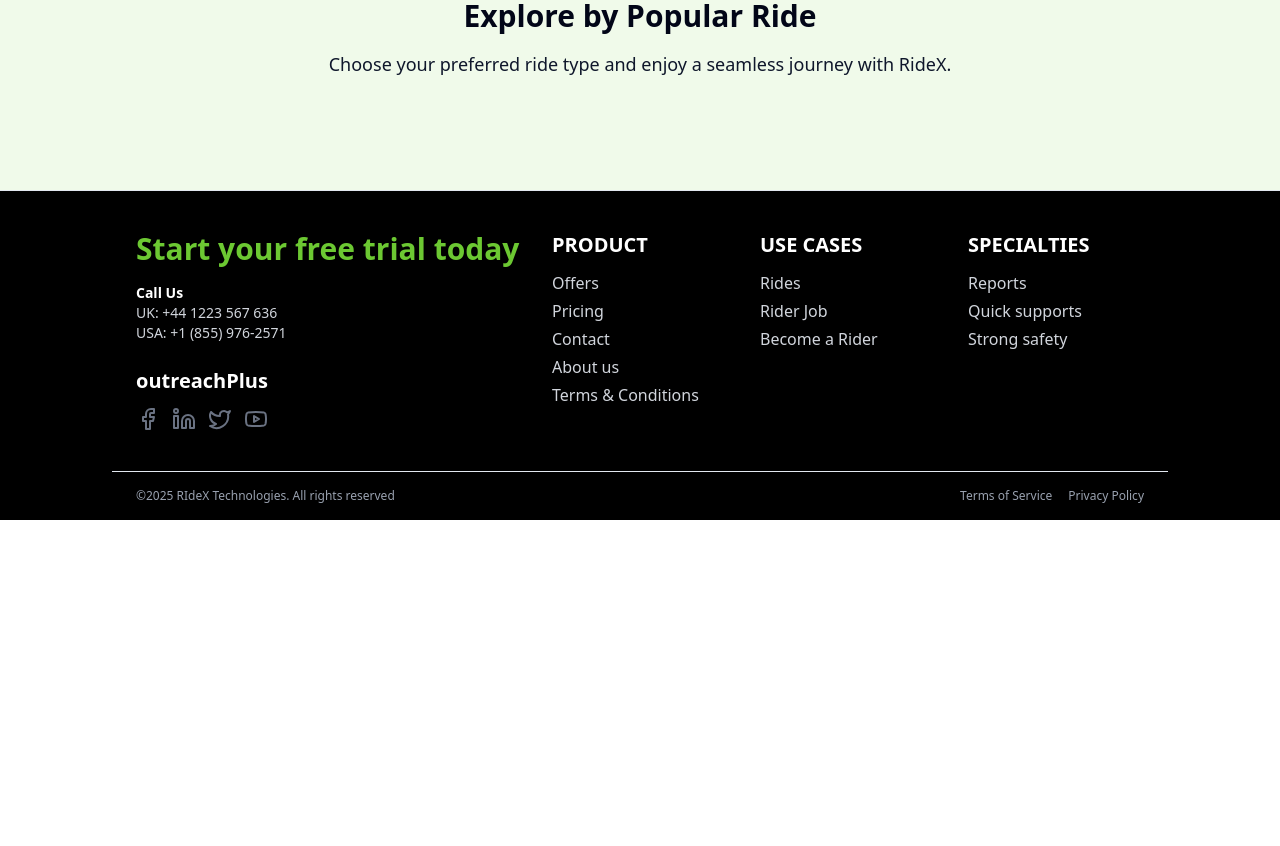
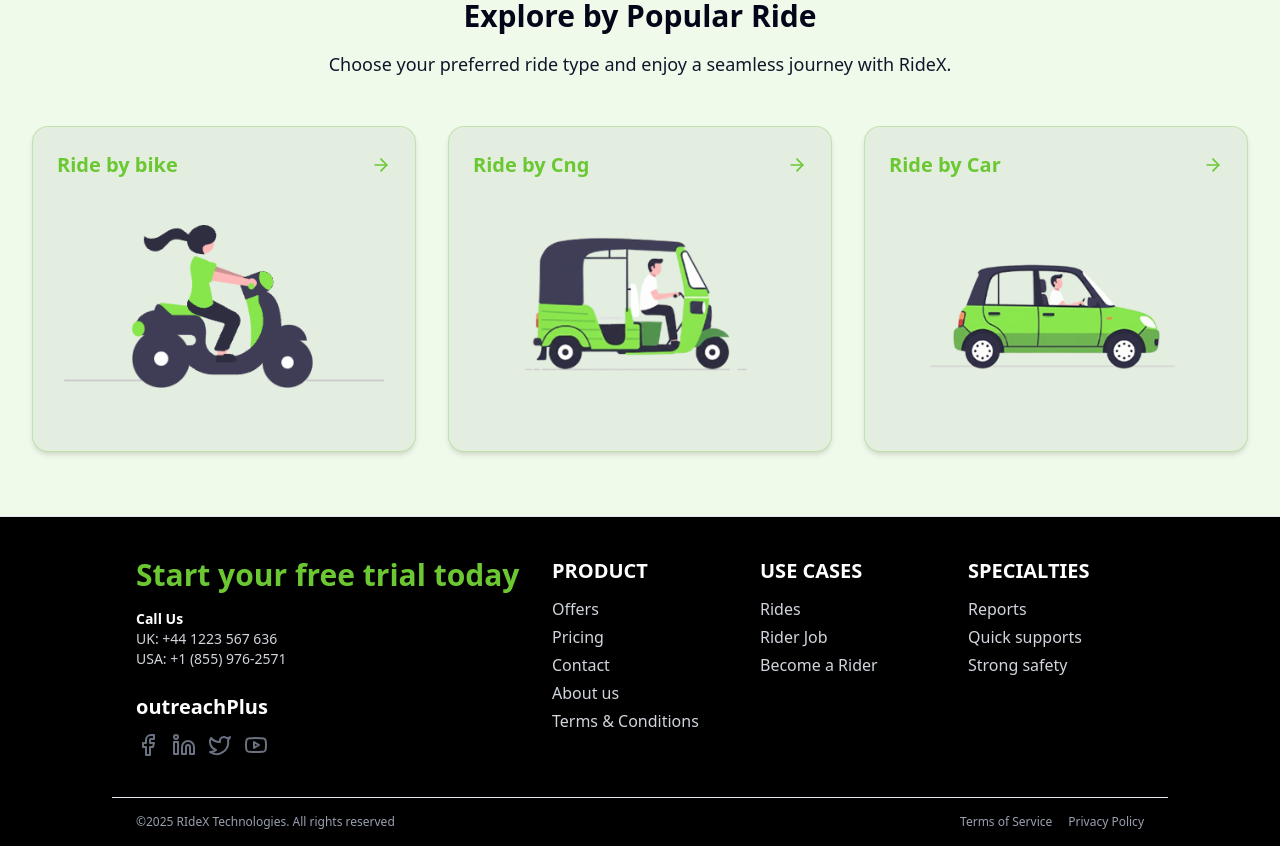
Before and after one commit to rubel6610/RideX-Frontend, a Next.js app: page / in a window 1280 px wide. Shown: the part 1500-2346 px from the top of the page. Before the commit the page ends 2020 px from the top, so only its background shows below. Built offline with nearby package versions, Linux system fonts and the light colour scheme.

Commit message:
done: popular rides section completed

```diff
--- a/src/components/Shared/PopularRides.jsx
+++ b/src/components/Shared/PopularRides.jsx
@@ -25,7 +25,50 @@ const PopularRides = () => {
                 </div>
 
                 {/* Rides Grid */}
-
+                <div className="grid md:grid-cols-2 lg:grid-cols-3 gap-8">
+                    <Link href="/rides/bike" className="group">
+                        <div className="card-elevated p-6 space-y-4 hover-lift shadow-md bg-accent-foreground/5 rounded-2xl flex flex-col items-center transition-all duration-200 group-hover:bg-primary/5 cursor-pointer border border-primary/30">
+                            <h3 className="font-semibold text-xl text-primary mb-2 flex items-center w-full justify-between">
+                                Ride by bike
+                                <ArrowRight className="h-5 w-5 text-primary" />
+                            </h3>
+                            <Image
+                                src={bikeImg}
+                                alt="Ride by bike"
+                                className="w-80 h-60 object-contain mx-auto"
+                                priority
+                            />
+                        </div>
+                    </Link>
+                    <Link href="/rides/cng" className="group">
+                        <div className="card-elevated p-6 space-y-4 hover-lift shadow-md bg-accent-foreground/5 rounded-2xl flex flex-col items-center transition-all duration-200 group-hover:bg-primary/5  cursor-pointer border border-primary/30">
+                            <h3 className="font-semibold text-xl text-primary mb-2 flex items-center w-full justify-between">
+                                Ride by Cng
+                                <ArrowRight className="h-5 w-5 text-primary" />
+                            </h3>
+                            <Image
+                                src={cngImg}
+                                alt="Ride by Cng"
+                                className="w-80 h-60 object-contain mx-auto"
+                                priority
+                            />
+                        </div>
+                    </Link>
+                    <Link href="/rides/car" className="group">
+                        <div className="card-elevated p-6 space-y-4 hover-lift shadow-md bg-accent-foreground/5 rounded-2xl flex flex-col items-center transition-all duration-200 group-hover:bg-primary/5  cursor-pointer border border-primary/30">
+                            <h3 className="font-semibold text-xl text-primary mb-2 flex items-center w-full justify-between">
+                                Ride by Car
+                                <ArrowRight className="h-5 w-5 text-primary" />
+                            </h3>
+                            <Image
+                                src={carImg}
+                                alt="Ride by Car"
+                                className="w-80 h-60 object-contain mx-auto"
+                                priority
+                            />
+                        </div>
+                    </Link>
+                </div>
             </div>
         </section>
     );
```
